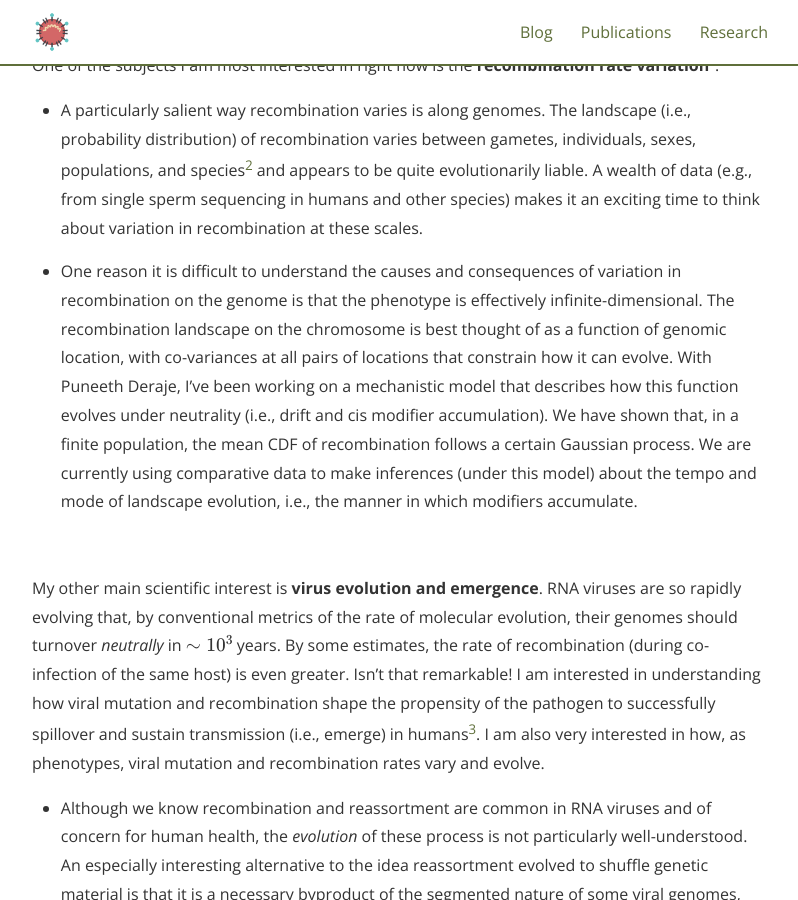
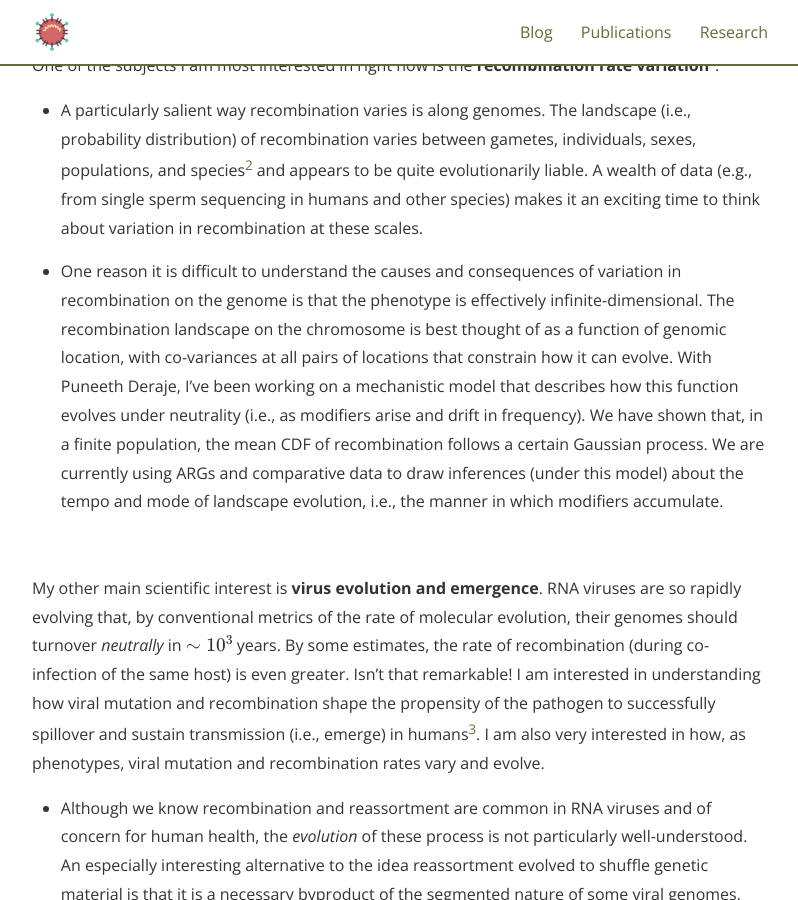
Before and after one commit to metekaanyuksel/metekaanyuksel.github.io, a Jekyll site: the page built from research.md, in a window 1280 px wide and 900 px high, scrolled down 1061 px. Shown: the whole window, without its empty margins (240-1038 px from the left). Built offline with Jekyll 4.4.1, drawn with Linux system fonts in a browser that asks for light colours; nearby versions of some CDN libraries; some web fonts are replaced.

Commit message:
small research wording updates

```diff
--- a/research.md
+++ b/research.md
@@ -17,7 +17,7 @@ One of the subjects I am most interested in right now is the **recombination rat
 
 - A particularly salient way recombination varies is along genomes. The landscape (i.e., probability distribution) of recombination varies between gametes, individuals, sexes, populations, and species[^2] and appears to be quite evolutionarily liable. A wealth of data (e.g., from single sperm sequencing in humans and other species) makes it an exciting time to think about variation in recombination at these scales.
 
-- One reason it is difficult to understand the causes and consequences of variation in recombination on the genome is that the phenotype is effectively infinite-dimensional. The recombination landscape on the chromosome is best thought of as a function of genomic location, with co-variances at all pairs of locations that constrain how it can evolve. With Puneeth Deraje, I've been working on a mechanistic model that describes how this function evolves under neutrality (i.e., drift and cis modifier accumulation). We have shown that, in a finite population, the mean CDF of recombination follows a certain Gaussian process. We are currently using comparative data to make inferences (under this model) about the tempo and mode of landscape evolution, i.e., the manner in which modifiers accumulate.
+- One reason it is difficult to understand the causes and consequences of variation in recombination on the genome is that the phenotype is effectively infinite-dimensional. The recombination landscape on the chromosome is best thought of as a function of genomic location, with co-variances at all pairs of locations that constrain how it can evolve. With Puneeth Deraje, I've been working on a mechanistic model that describes how this function evolves under neutrality (i.e., as modifiers arise and drift in frequency). We have shown that, in a finite population, the mean CDF of recombination follows a certain Gaussian process. We are currently using ARGs and comparative data to draw inferences (under this model) about the tempo and mode of landscape evolution, i.e., the manner in which modifiers accumulate.
 
 <br>
 
```
